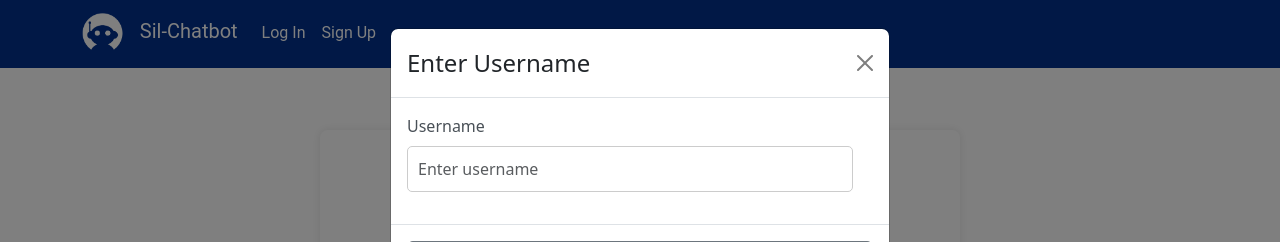
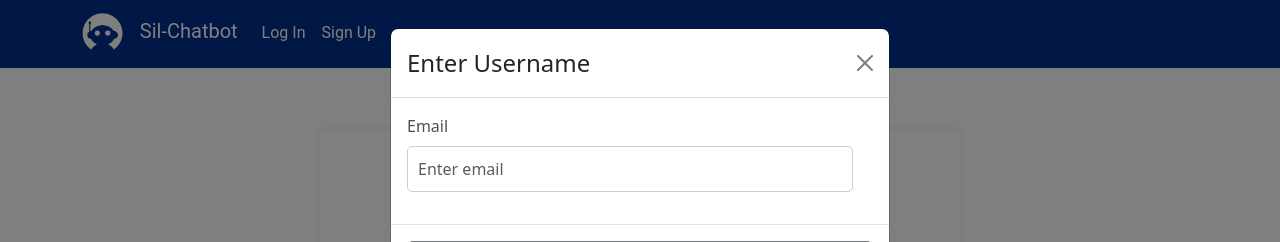
Before and after one commit to JorgeML01/chatbot, a React (Create React App) app in the folder chatbot-app/: page /login in a window 1280 px wide. Both pictures are taken after a click on the icon 639 px from the left and 492 px from the top of the page. Shown: the top 242 px of the page. Built offline with nearby package versions, Linux system fonts and the light colour scheme.

Commit message:
email update form

```diff
--- a/chatbot-app/src/pages/LoginPage/LoginPage.jsx
+++ b/chatbot-app/src/pages/LoginPage/LoginPage.jsx
@@ -175,10 +175,10 @@
           </Modal.Header>
           <Modal.Body>
             <Form.Group className="mb-3" controlId="formUsername">
-              <Form.Label>Username</Form.Label>
+              <Form.Label>Email</Form.Label>
               <Form.Control
                 type="text"
-                placeholder="Enter username"
+                placeholder="Enter email"
                 value={username}
                 onChange={(e) => setUsername(e.target.value)}
               />
```
